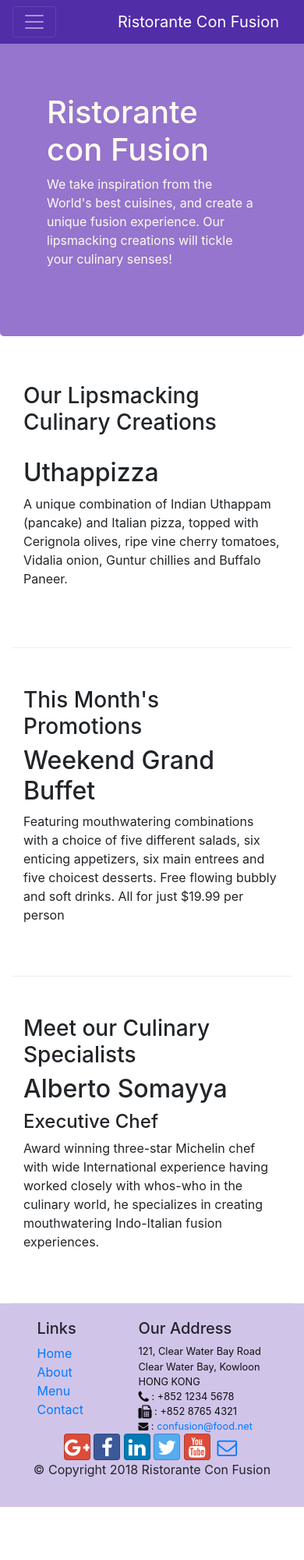
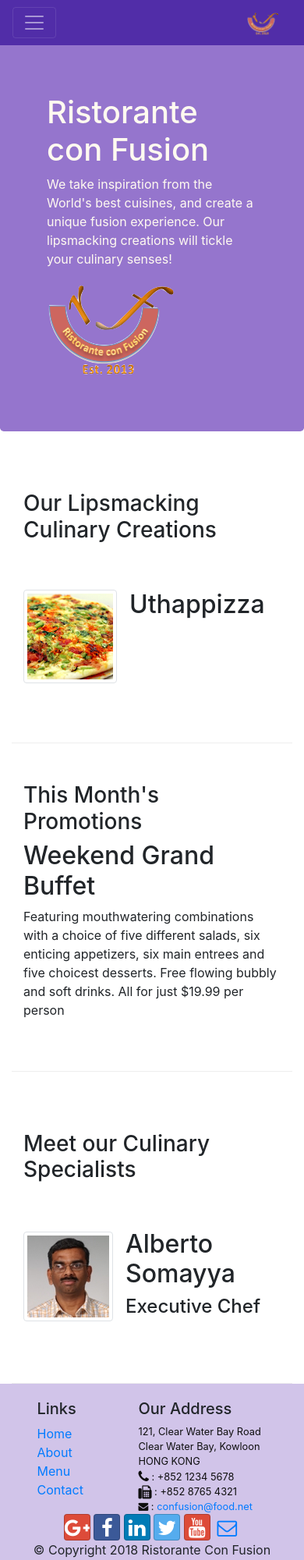
Before and after one commit to royFloresNyc/bootstrap4-exercise-conFusion, a website: page index.html in a window 390 px wide. Shown: the top 2000 px of the page at 78% size. Before the commit the page ends 1932 px from the top, so only its background shows below. Drawn offline with nearby package versions, Linux system fonts and the light colour scheme.

Commit message:
Images and Media

```diff
--- a/index.html
+++ b/index.html
@@ -30,7 +30,7 @@
             <button class="navbar-toggler" type="button" data-toggle="collapse" data-target="#Navbar">
                 <span class="navbar-toggler-icon"></span>
             </button>
-            <a class="navbar-brand" href="#">Ristorante Con Fusion</a>
+            <a class="navbar-brand" href="./index.html"><img src="img/logo.png" height="30" width="41"></a>
             <div class="collapse navbar-collapse" id="Navbar">
                 <ul class="navbar-nav mr-auto">
                     <li class="nav-item active"><a class="nav-link" href="#"><span class="fa fa-home fa-lg"></span> Home</a></li>
@@ -49,7 +49,8 @@
                     <h1>Ristorante con Fusion</h1>
                     <p>We take inspiration from the World's best cuisines, and create a unique fusion experience. Our lipsmacking creations will tickle your culinary senses!</p>
                 </div>
-                <div class="col-12 col-sm">
+                <div class="col-12 col-sm align-self-center">
+                    <img src="img/logo.png" class="img-fluid">
                 </div>
             </div>
         </div>
@@ -61,8 +62,13 @@
                 <h3>Our Lipsmacking Culinary Creations</h3>
             </div>
             <div class="col col-sm order-sm-first col-md">
-                <h2>Uthappizza</h2>
-                <p>A unique combination of Indian Uthappam (pancake) and Italian pizza, topped with Cerignola olives, ripe vine cherry tomatoes, Vidalia onion, Guntur chillies and Buffalo Paneer.</p>
+                <div class="media">
+                    <img class="d-flex mr-3 img-thumbnail align-self-center" src="img/uthappizza.png" alt="Uthapizza">
+                    <div class="media-body">
+                        <h2 class="mt-0">Uthappizza</h2>
+                        <p class="d-none d-sm-block">A unique combination of Indian Uthappam (pancake) and Italian pizza, topped with Cerignola olives, ripe vine cherry tomatoes, Vidalia onion, Guntur chillies and Buffalo Paneer.</p>
+                    </div>
+                </div>
             </div>
         </div>
 
@@ -82,9 +88,18 @@
                 <h3>Meet our Culinary Specialists</h3>
             </div>
             <div class="col col-sm order-sm-first col-md">
-                <h2>Alberto Somayya</h2>
-                <h4>Executive Chef</h4>
-                <p>Award winning three-star Michelin chef with wide International experience having worked closely with whos-who in the culinary world, he specializes in creating mouthwatering Indo-Italian fusion experiences. </p>
+                <div class="media">
+                    <img class="d-flex mr-3 img-thumbnail align-self-center" src="img/alberto.png" alt="Alberto Somayya">
+                    <div class="media-body">
+                        <h2 class="mt-0">Alberto Somayya</h2>
+                        <h4>Executive Chef</h4>
+                        <p class="d-none d-sm-block">Award winning three-star Michelin chef with wide
+                            International experience having worked closely with
+                            whos-who in the culinary world, he specializes in
+                            creating mouthwatering Indo-Italian fusion experiences.
+                        </p>
+                    </div>
+                </div>
             </div>
         </div>
     </div>
```
Also changed, not shown: aboutus.html (+3 -2 lines), contactus.html (+3 -2 lines), img/alberto.png (added), img/buffet.png (added), img/logo.png (added), img/uthappizza.png (added).
